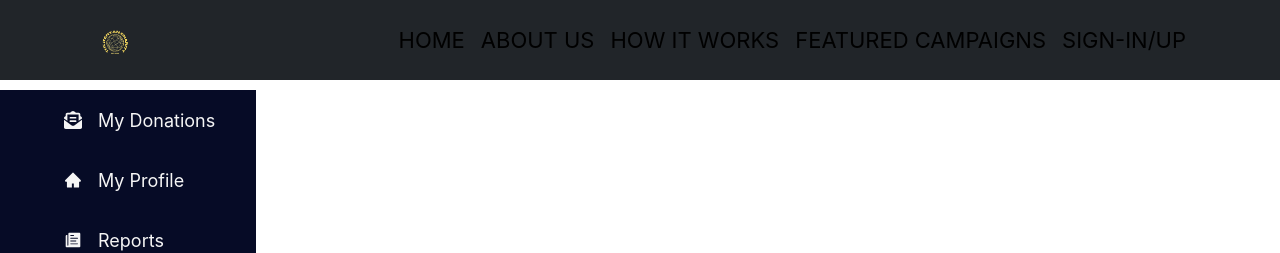
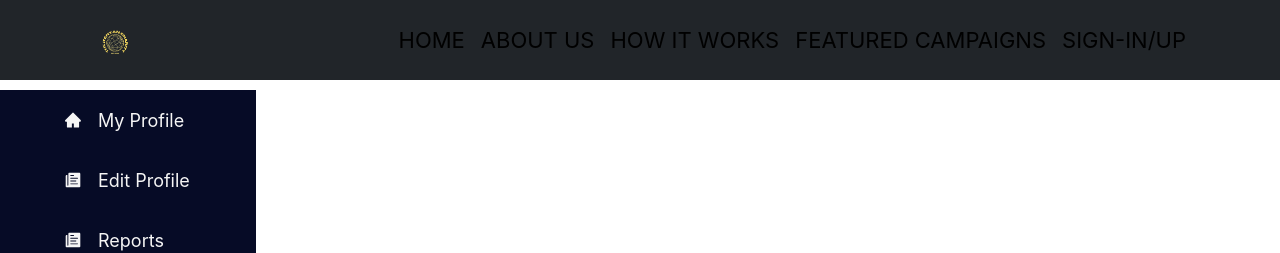
Before and after one commit to chibukasia/online-charity-management-system, a React (Create React App) app in the folder client/: page /donor_dashboard in a window 1280 px wide. Shown: the top 253 px of the page. Built offline with nearby package versions, Linux system fonts and the light colour scheme; no server answers.

Commit message:
added nested routes on donor_dashboard

```diff
--- a/client/src/App.js
+++ b/client/src/App.js
@@ -88,6 +88,7 @@ function App() {
       <Routes>
         <Route path='/' element={<LandingPage/>} />
           <Route exact path='/home' element={<HomePage />} />
+
           <Route exact path='/ngo_dashboard' element={<NgoDashbord user={user}/>}>
             <Route exact path='donar_table' element={<DonorTable/>}/>
             <Route exact path='ngo_requests' element={<NgoRequests ngoRequests={ngoRequests}/>}/>
@@ -97,6 +98,12 @@ function App() {
             <Route exact path='ngo_reports' element={<NgoReports />}/>
             <Route exact path='donation_request_form' element={<DonationRequestForm user={user} ngoRequests={ngoRequests} setNgoRequests={setNgoRequests}/>} />
           </Route>
+
+          <Route exact path='/donor_dashboard' element={<DonorDashboard user={user}/>}>
+            <Route exact path='user_profile' element={<UserProfile/>} />
+            <Route exact path='edit_user_profile' element={<EditUserProfile/>} />
+          </Route>
+
           <Route path='/login' element={<Login onLogin = {setUser}/>} />
           <Route path='/adminsignup' element={<AdminSignUp setAdmin = {setAdmin}/>} />
           <Route exact path='/adminlogin' element={<AdminLogin setAdmin = {setAdmin}/>} />
@@ -105,9 +112,7 @@ function App() {
           <Route exact path='/donor_page' element={<DonorPage/>} />
           <Route exact path='/donation_request_page' element={<DonationRequestPage/>} />
           <Route exact path='/ngo_registration' element={<NgoRegistrationForm/>}/>
-          <Route exact path='/donor_dashboard' element={<DonorDashboard/>} />
-          <Route exact path='/user_profile' element={<UserProfile/>} />
-          <Route exact path='/edit_user_profile' element={<EditUserProfile/>} />
+
 
           <Route path='*' element={<PageNotFound/>}/>
       </Routes>
--- a/client/src/components/DonorDashboard.js
+++ b/client/src/components/DonorDashboard.js
@@ -1,11 +1,9 @@
 import React from "react";
-import DonorSidebar from "./DonorSidebar";
-//import Navbar from "./Navbar";
 import "./ngoDashboard.css";
 import * as FaIcons from "react-icons/fa";
 import * as AiIcons from "react-icons/ai";
 import * as IoIcons from "react-icons/io";
-import { Link } from "react-router-dom";
+import { Link, Outlet, useParams } from "react-router-dom";
 
 
 
@@ -13,22 +11,23 @@ import { Link } from "react-router-dom";
 
 
 
-function DonorDashboard() {
+
+function DonorDashboard({user}) {
   return (
     <div className="dashboard-main">
 
       <div className="dashboard-nav">
       <ul className="nav-menu-items" >
             <li className="nav-text">
-              <Link to="/home">
-              <FaIcons.FaEnvelopeOpenText />
-                <span>My Donations </span>
+              <Link to="user_profile">
+                <AiIcons.AiFillHome />
+                <span>My Profile </span>
               </Link>
             </li>
             <li className="nav-text">
-              <Link to="/home">
-                <AiIcons.AiFillHome />
-                <span>My Profile </span>
+              <Link to="edit_user_profile">
+                <IoIcons.IoIosPaper />
+                <span>Edit Profile</span>
               </Link>
             </li>
             <li className="nav-text">
@@ -40,6 +39,9 @@ function DonorDashboard() {
 
           </ul>
       </div>
+      <div className="dashboard-container">
+        <Outlet />
+      </div>
       </div>
   );
 }
```
